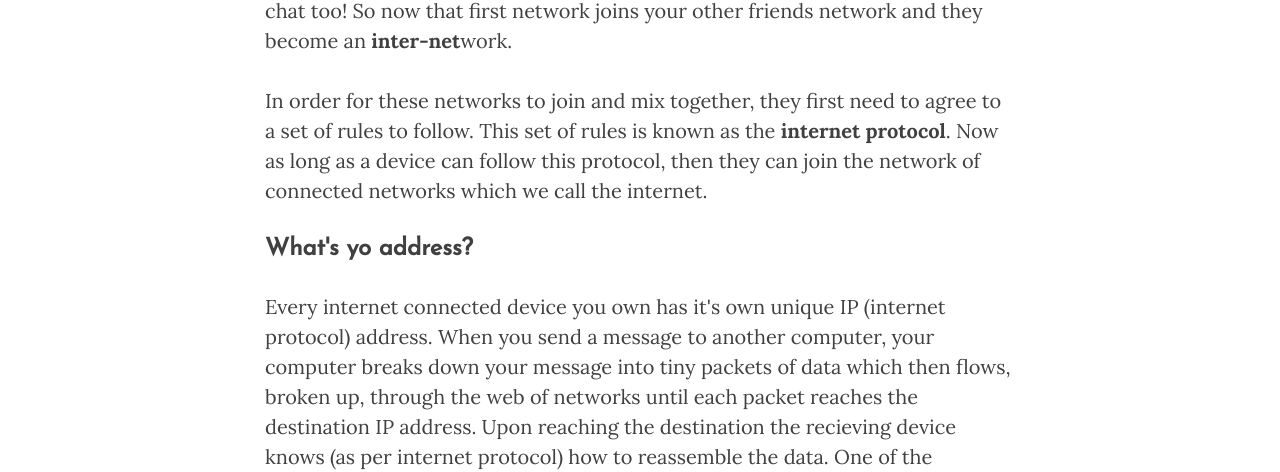
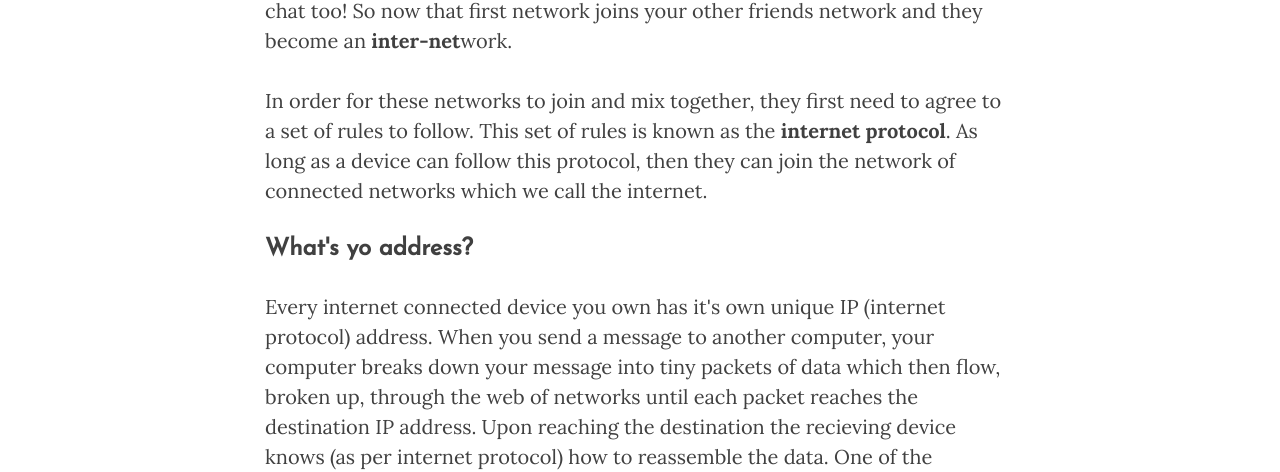
Before and after one commit to Ricky-Thomas/ricky-thomas.github.io, a Jekyll site: the page built from _posts/2014-11-12-nothing-but-internet.markdown, in a window 1280 px wide. Shown: the part 1156-1628 px from the top of the page. Built offline with Jekyll 4.4.1, drawn with Linux system fonts in a browser that asks for light colours; nearby versions of some CDN libraries; some of the changed text lies outside the part shown.

Commit message:
Update 2014-11-12-nothing-but-internet.markdown

```diff
--- a/_posts/2014-11-12-nothing-but-internet.markdown
+++ b/_posts/2014-11-12-nothing-but-internet.markdown
@@ -11,11 +11,11 @@ header-img: "img/post-bg-01.jpg"
 
 <h3>How do you connect?</h3>
 <p>We all have different ways that we connect to and use the internet. On any given day I could use anywhere from one to nine internet connected devices, and those are just the ones that I own. For the sake of this example though, let's just say you've got a smartphone, and you use facebook. You have friends on facebook that are seeing the same content as you are, and you are able to connect with those friends. Say you send a message to your best pal, Kevin. Now your devices have a connection, a network if you will. But other friends want to chat too! So now that first network joins your other friends network and they become an <strong>inter-net</strong>work.</p>
-<p>In order for these networks to join and mix together, they first need to agree to a set of rules to follow. This set of rules is known as the <strong>internet protocol</strong>. Now as long as a device can follow this protocol, then they can join the network of connected networks which we call the internet.</p>
+<p>In order for these networks to join and mix together, they first need to agree to a set of rules to follow. This set of rules is known as the <strong>internet protocol</strong>. As long as a device can follow this protocol, then they can join the network of connected networks which we call the internet.</p>
 
 <h3>What's yo address?</h3>
 
-<p>Every internet connected device you own has it's own unique IP (internet protocol) address. When you send a message to another computer, your computer breaks down your message into tiny packets of data which then flows, broken up, through the web of networks until each packet reaches the destination IP address. Upon reaching the destination the recieving device knows (as per internet protocol) how to reassemble the data. One of the internets greatest strengths is that your packets of data will most likely find a way to their destination eventually regardless of route they take. There are so many paths for data to flow that breaking things up and scattering them down various paths all to reconverge at the destination can be much quicker than trying to force a big chunk of data down a small data stream. </p>
+<p>Every internet connected device you own has it's own unique IP (internet protocol) address. When you send a message to another computer, your computer breaks down your message into tiny packets of data which then flow, broken up, through the web of networks until each packet reaches the destination IP address. Upon reaching the destination the recieving device knows (as per internet protocol) how to reassemble the data. One of the internets greatest strengths is that your packets of data will most likely find a way to their destination eventually regardless of route they take. There are so many paths for data to flow that breaking things up and scattering them down various paths all to reconverge at the destination can be much quicker than trying to force a big chunk of data down a small data stream. </p>
 
 I hope that this has helped you in understanding the basics of how the internet works. If you want to know more on the topic...ask the internet. There are literally millions of resources at your fingertips at any given second! Thanks for reading!<br>
 - Ricky
```
